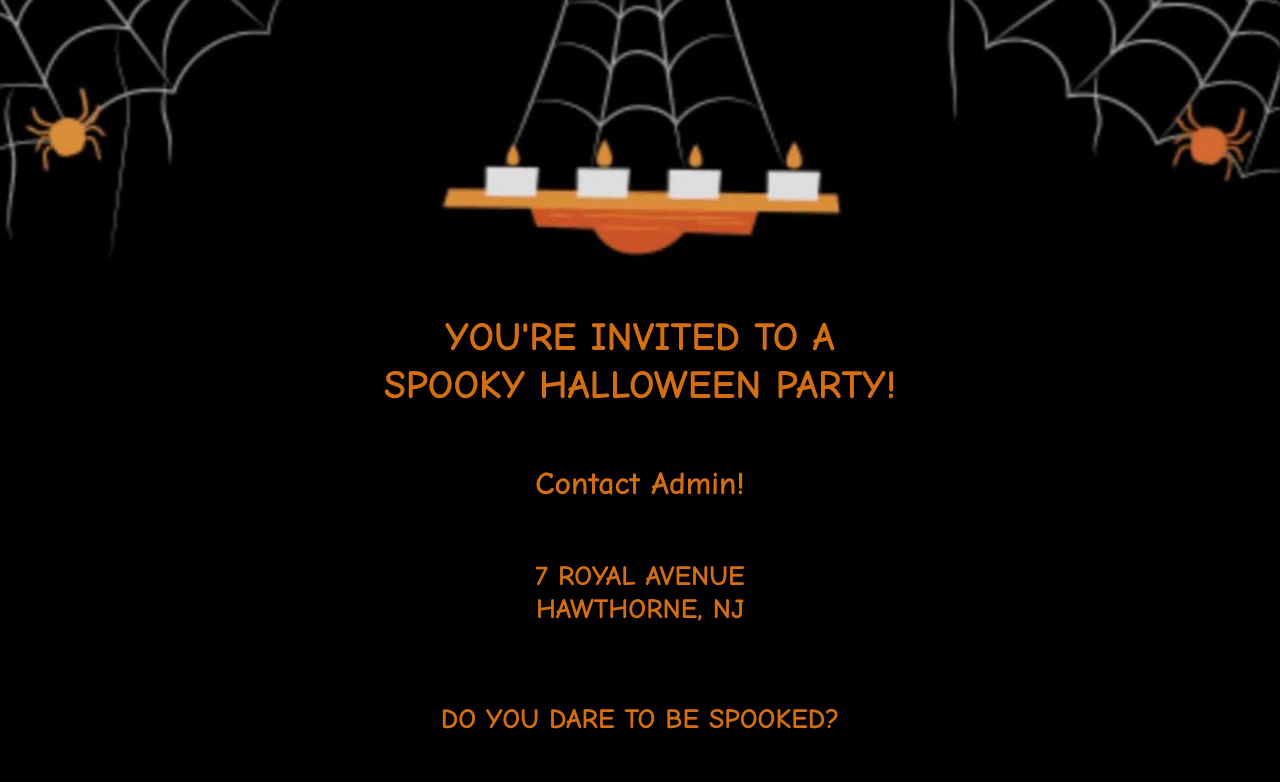
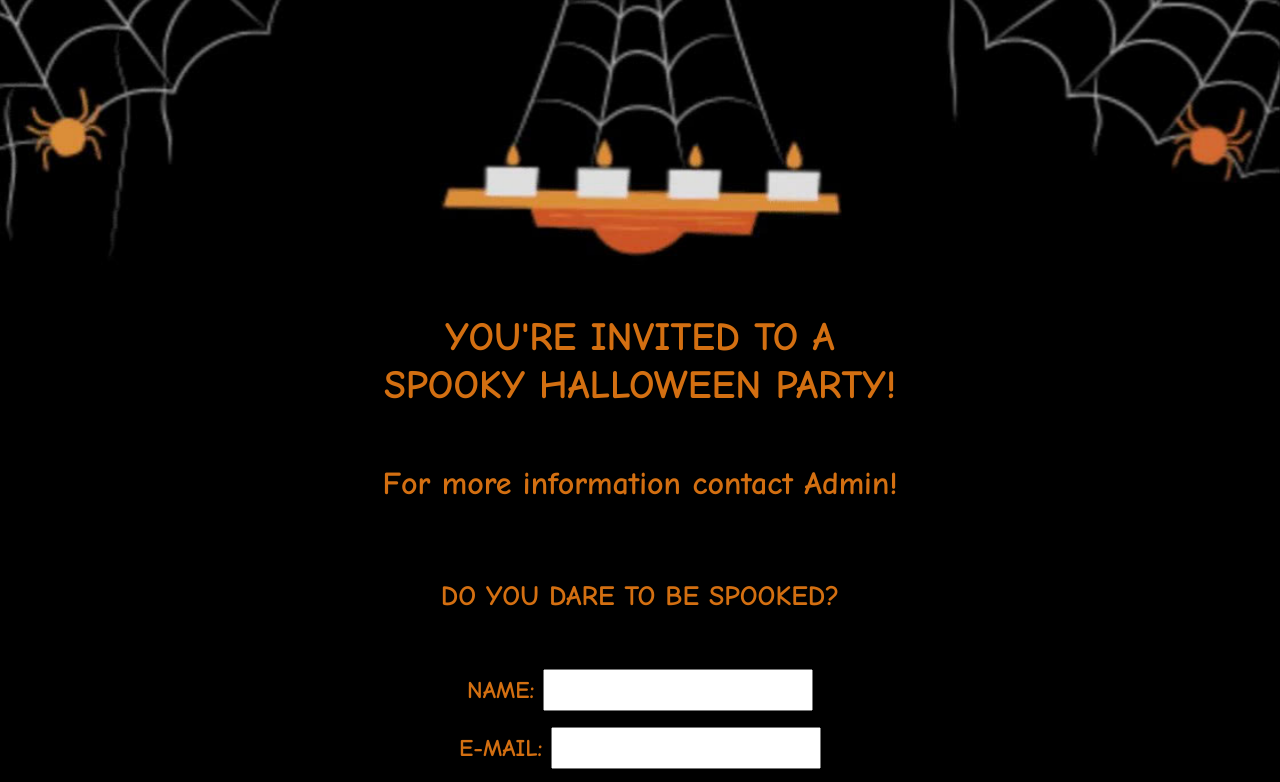
Before and after one commit to layniecast/halloweenInvite, a plain HTML site: page index.html in a window 1280 px wide. Shown: the top 782 px of the page. Drawn offline with nearby package versions, Linux system fonts and the light colour scheme.

Commit message:
Update index.html

```diff
--- a/index.html
+++ b/index.html
@@ -31,13 +31,8 @@
       <br/>
       <br/>
       <h2>
-       Contact Admin!
+       For more information contact Admin!
       </h2>
-      <br><br>
-      <h3>
-        7 ROYAL AVENUE<br />
-        HAWTHORNE, NJ
-      </h3>
     </div>
 
     <div class="main2">
```
